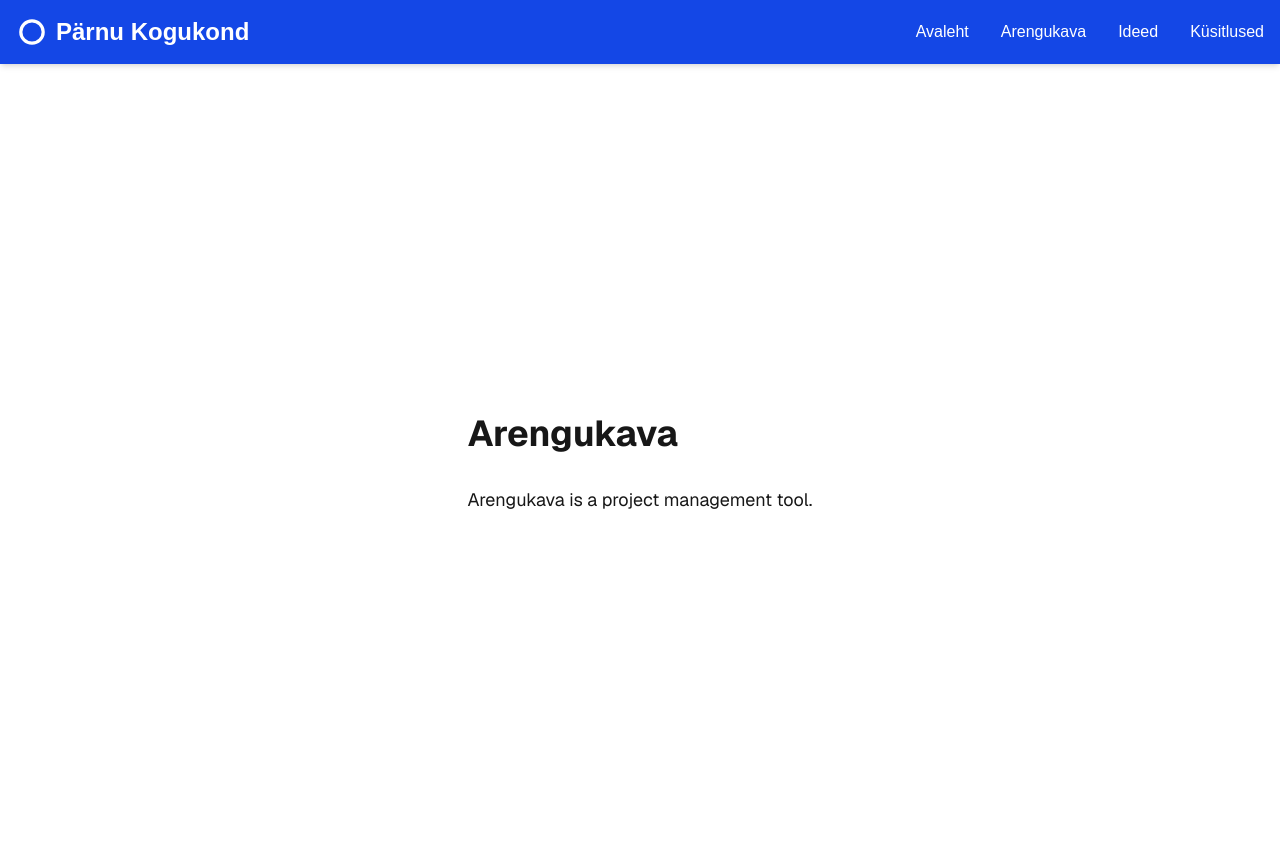
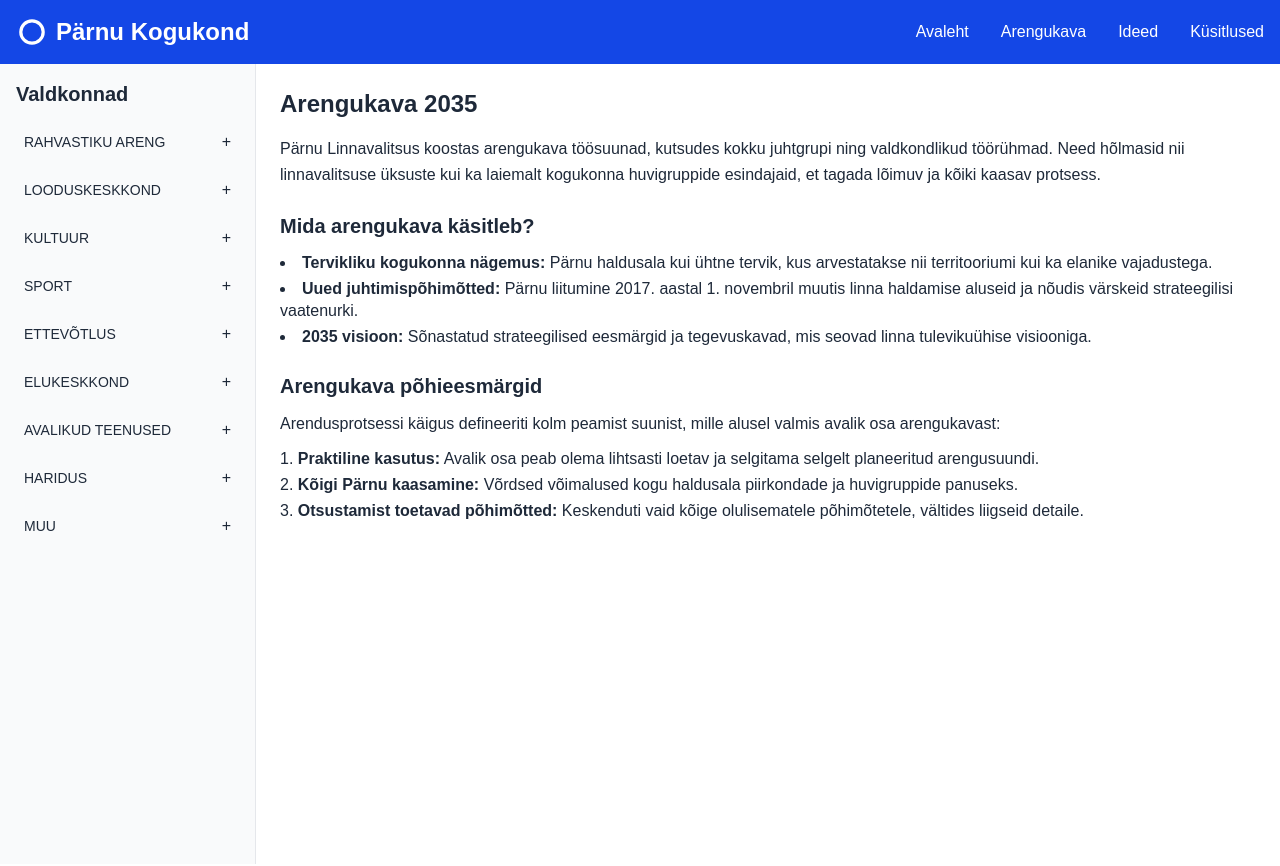
Before and after one commit to jensjager/parnu-linna-areng, a Next.js app in the folder frontend/: page /arengukava in a window 1280 px wide. Shown: the top 866 px of the page. Built offline with nearby package versions, Linux system fonts and the light colour scheme.

Commit message:
Arengukava

```diff
--- /dev/null
+++ b/frontend/src/app/arengukava/alamLehed/loodusKeskkond/looduslikMitmekesisus/page.jsx
@@ -0,0 +1,28 @@
+// /src/app/arengukava/rahvastikuAreng/tooturg/page.jsx
+export default function TooturgPage() {
+  return (
+    <section className="p-6">
+      <h1 className="text-2xl font-bold mb-4">Tööturg</h1>
+      <p className="text-base leading-relaxed mb-4">
+        Siin analüüsime Pärnu tööjõu pakkumist ja nõudlust:
+      </p>
+
+      <ul className="list-disc list-inside space-y-2 text-base">
+        <li>
+          <strong>Tööealise elanikkonna kasv:</strong> analüüsime viimase 5 aasta
+          demograafilisi trende ja nende mõju tööjõu turule.
+        </li>
+        <li>
+          <strong>Peamised tööstusharud:</strong> ülevaade neist sektoritest,
+          kus on suurim töökohtade loomise potentsiaal.
+        </li>
+        <li>
+          <strong>Haridus ja oskused:</strong> milliseid oskusi Pärnu tööandjad
+          hetkel enim vajavad ja kuidas koolitusvõimalused nendega haakuvad.
+        </li>
+      </ul>
+
+      {/* …lisa siia diagrammid, tabelid või pikemad kirjeldused… */}
+    </section>
+  );
+}
--- /dev/null
+++ b/frontend/src/app/arengukava/alamLehed/rahvastikuAreng/tooturg/page.tsx
@@ -0,0 +1,28 @@
+// /src/app/arengukava/rahvastikuAreng/tooturg/page.jsx
+export default function TooturgPage() {
+  return (
+    <section className="p-6">
+      <h1 className="text-2xl font-bold mb-4">Tööturg</h1>
+      <p className="text-base leading-relaxed mb-4">
+        Siin analüüsime Pärnu tööjõu pakkumist ja nõudlust:
+      </p>
+
+      <ul className="list-disc list-inside space-y-2 text-base">
+        <li>
+          <strong>Tööealise elanikkonna kasv:</strong> analüüsime viimase 5 aasta
+          demograafilisi trende ja nende mõju tööjõu turule.
+        </li>
+        <li>
+          <strong>Peamised tööstusharud:</strong> ülevaade neist sektoritest,
+          kus on suurim töökohtade loomise potentsiaal.
+        </li>
+        <li>
+          <strong>Haridus ja oskused:</strong> milliseid oskusi Pärnu tööandjad
+          hetkel enim vajavad ja kuidas koolitusvõimalused nendega haakuvad.
+        </li>
+      </ul>
+
+      {/* …lisa siia diagrammid, tabelid või pikemad kirjeldused… */}
+    </section>
+  );
+}
--- a/frontend/src/app/arengukava/page.tsx
+++ b/frontend/src/app/arengukava/page.tsx
@@ -1,9 +1,168 @@
+// src/app/arengukava/page.tsx
+"use client";
+
+import { useState } from "react";
+import Link from "next/link";
+
 export default function Arengukava() {
+  const menu = [
+    { title: "RAHVASTIKU ARENG", sub: ["Tööturg"] },
+    {
+      title: "LOODUSKESKKOND",
+      sub: [
+        "Looduslik mitmekesisus",
+        "Rohevõrgustik",
+        "Puhkealade arendamine",
+        "Pargid",
+        "Keskkonnasäästlikud lahendused",
+        "Kliimamuutus",
+      ],
+    },
+    { title: "KULTUUR", sub: ["Kultuuriüritused", "Muuseumid"] },
+    { title: "SPORT", sub: ["Spordiüritused", "Spordihallid ja väljakud"] },
+    {
+      title: "ETTEVÕTLUS",
+      sub: [
+        "Ettevõtlus- ja tööstusalad",
+        "Turism",
+        "Koostöö haridusasutustega",
+        "Innovatsioon",
+        "Käsitöö",
+      ],
+    },
+    {
+      title: "ELUKESKKOND",
+      sub: [
+        "Linnaplaneerimine",
+        "Sadamate arendus",
+        "Sillad",
+        "Rattateed",
+        "Sõidu- ja jalakäijateed",
+        "Kesklinn",
+        "Pärnu rand",
+        "Linnatransport",
+      ],
+    },
+    {
+      title: "AVALIKUD TEENUSED",
+      sub: ["Sotsiaalhoolekanne", "Tervishoid", "Turvalisus", "Linnajuhtimine"],
+    },
+    {
+      title: "HARIDUS",
+      sub: ["Kutse- ja kõrgharidus", "Haridus erivajadusega õpilasele"],
+    },
+    { title: "MUU", sub: ["Midagi muud"] },
+  ];
+  const [openIdx, setOpenIdx] = useState<number | null>(null);
+
+  // simple slugify helper
+  const slug = (str: string) =>
+    str
+      .toLowerCase()
+      .replace(/õ/g, "o")
+      .replace(/ä/g, "a")
+      .replace(/ö/g, "o")
+      .replace(/ü/g, "u")
+      .replace(/[^a-z0-9]+/g, "-")
+      .replace(/(^-|-$)/g, "");
+
   return (
-    <div className="grid grid-rows-[20px_1fr_20px] items-center justify-items-center min-h-screen p-8 pb-20 gap-16 sm:p-20 font-[family-name:var(--font-geist-sans)]">
-      <main className="flex flex-col gap-[32px] row-start-2 items-center sm:items-start">
-        <h1 className="text-4xl font-bold">Arengukava</h1>
-        <p className="text-lg">Arengukava is a project management tool.</p>
+    <div className="min-h-screen flex bg-white text-gray-800">
+      {/* Sidebar */}
+      <aside className="w-64 bg-gray-50 border-r border-gray-200 p-4 overflow-auto">
+        <h2 className="text-xl font-semibold mb-4">Valdkonnad</h2>
+        <nav className="space-y-3">
+          {menu.map((item, idx) => (
+            <div key={item.title}>
+              <button
+                onClick={() => setOpenIdx(openIdx === idx ? null : idx)}
+                className="w-full flex justify-between items-center py-1.5 px-2 rounded hover:bg-gray-100 transition"
+              >
+                <span className="font-medium text-sm">{item.title}</span>
+                <span className="text-base">{openIdx === idx ? "−" : "+"}</span>
+              </button>
+              {openIdx === idx && (
+                <ul className="mt-1 ml-4 space-y-1">
+                  {item.sub.map((subItem) => (
+                    <li key={subItem}>
+                      <Link
+                        href={`/arengukava/${slug(item.title)}/${slug(
+                          subItem
+                        )}`}
+                        className="block py-1 px-2 rounded hover:bg-gray-100 transition text-sm"
+                      >
+                        {subItem}
+                      </Link>
+                    </li>
+                  ))}
+                </ul>
+              )}
+            </div>
+          ))}
+        </nav>
+      </aside>
+
+      {/* Main Content */}
+      <main className="flex-1 p-6">
+        <h1 className="text-2xl font-bold mb-4">Arengukava 2035</h1>
+
+        {/* Intro */}
+        <section className="mb-6">
+          <p className="text-base leading-relaxed">
+            Pärnu Linnavalitsus koostas arengukava töösuunad, kutsudes kokku
+            juhtgrupi ning valdkondlikud töörühmad. Need hõlmasid nii
+            linnavalitsuse üksuste kui ka laiemalt kogukonna huvigruppide
+            esindajaid, et tagada lõimuv ja kõiki kaasav protsess.
+          </p>
+        </section>
+
+        {/* Mida käsitleb? */}
+        <section className="mb-6">
+          <h2 className="text-xl font-semibold mb-3">
+            Mida arengukava käsitleb?
+          </h2>
+          <ul className="list-disc list-inside space-y-1 text-base leading-snug">
+            <li>
+              <strong>Tervikliku kogukonna nägemus:</strong> Pärnu haldusala kui
+              ühtne tervik, kus arvestatakse nii territooriumi kui ka elanike
+              vajadustega.
+            </li>
+            <li>
+              <strong>Uued juhtimispõhimõtted:</strong> Pärnu liitumine 2017.
+              aastal 1. novembril muutis linna haldamise aluseid ja nõudis
+              värskeid strateegilisi vaatenurki.
+            </li>
+            <li>
+              <strong>2035 visioon:</strong> Sõnastatud strateegilised eesmärgid
+              ja tegevuskavad, mis seovad linna tulevikuühise visiooniga.
+            </li>
+          </ul>
+        </section>
+
+        {/* Eesmärgid */}
+        <section>
+          <h2 className="text-xl font-semibold mb-3">
+            Arengukava põhieesmärgid
+          </h2>
+          <p className="text-base mb-3">
+            Arendusprotsessi käigus defineeriti kolm peamist suunist, mille
+            alusel valmis avalik osa arengukavast:
+          </p>
+          <ul className="list-decimal list-inside space-y-1 text-base leading-snug">
+            <li>
+              <strong>Praktiline kasutus:</strong> Avalik osa peab olema
+              lihtsasti loetav ja selgitama selgelt planeeritud arengusuundi.
+            </li>
+            <li>
+              <strong>Kõigi Pärnu kaasamine:</strong> Võrdsed võimalused kogu
+              haldusala piirkondade ja huvigruppide panuseks.
+            </li>
+            <li>
+              <strong>Otsustamist toetavad põhimõtted:</strong> Keskenduti vaid
+              kõige olulisematele põhimõtetele, vältides liigseid detaile.
+            </li>
+          </ul>
+        </section>
       </main>
     </div>
   );
```
